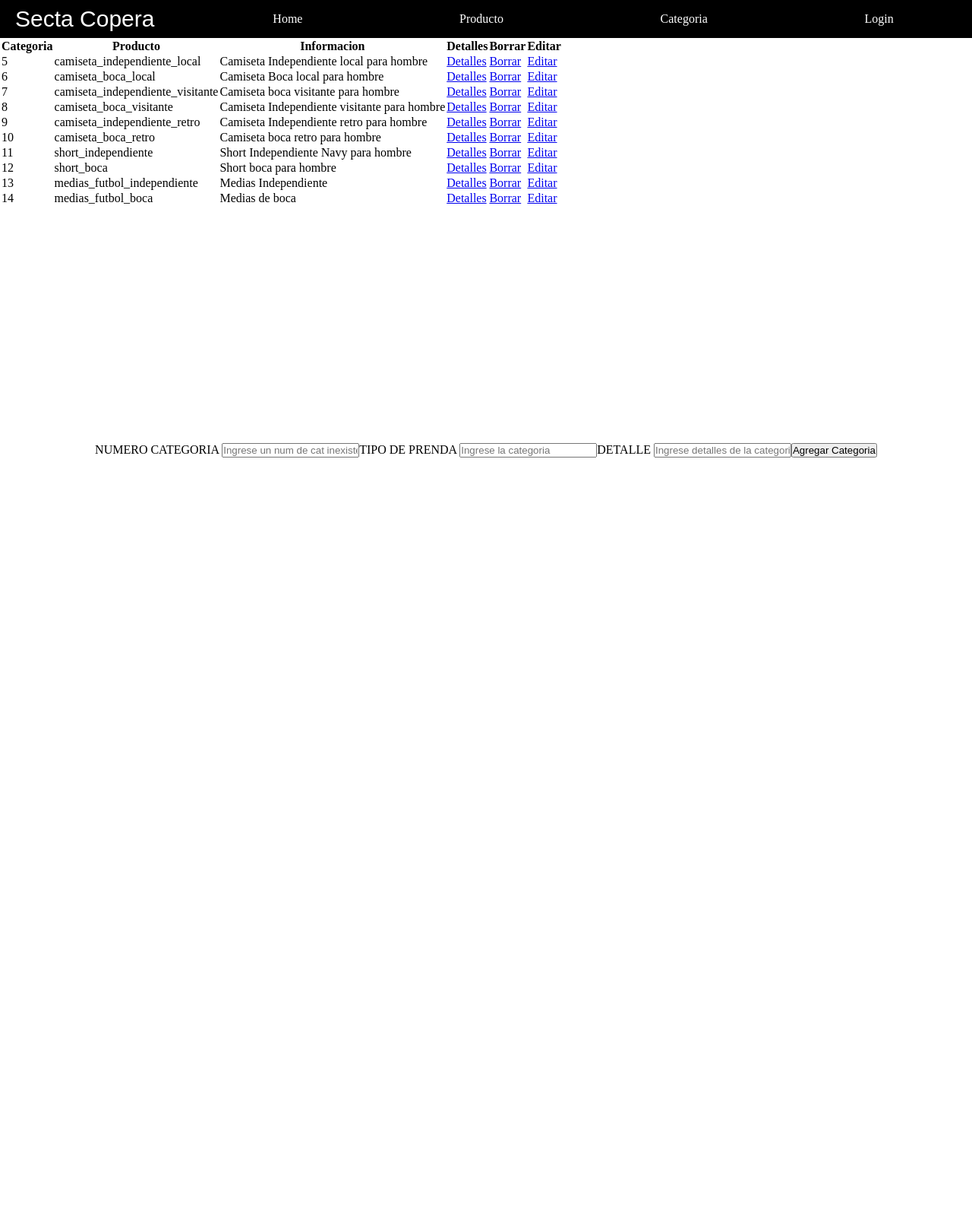
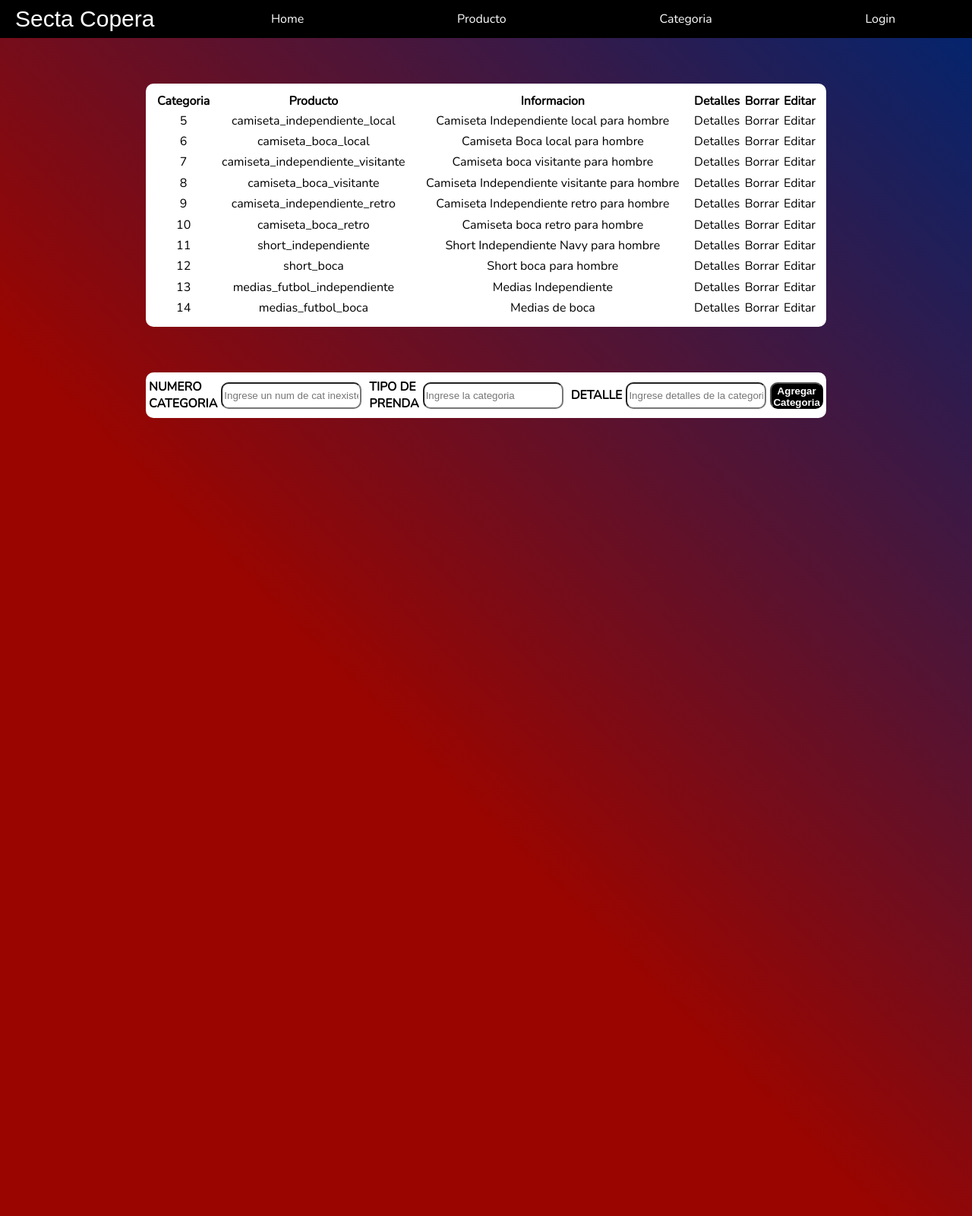
Before and after one commit to NicoGGomez/TPE-WEB2, a PHP site: page /categoria in a window 1280 px wide. Shown: the whole page at 76% size. Before the commit the page ends 602 px from the top, so only its background shows below. Run offline with PHP 8.4, Linux system fonts and the light colour scheme; data comes from the database, SQL or seed files in the repository; some web fonts are replaced.

Commit message:
aplicados algunos estilos

```diff
--- a/styles/style.css
+++ b/styles/style.css
@@ -8,12 +8,123 @@
     box-sizing: border-box;
 }
 
+body {
+    font-family: 'Nunito', sans-serif;
+    background-image: linear-gradient(45deg, #9a0500 40%, #002570 100%);
+    height: 200vh;
+    background-size: cover;
+    background-position: center;
+}
+
+/* CATEGORIA */
+
+.container-categoria {
+    display: flex;
+    width: 100%;
+    justify-content: center;
+    align-items: center;
+}
+
+.container-categoria .table {
+    margin-top: 60px;
+    background-color: #fff;
+    width: 70%;
+    height: 40vh;
+    padding: 10px;
+    border-radius: 10px;
+}
+
+.container-categoria .table thead{
+    align-items: center;
+}
+
+.container-categoria .table td p, a {
+    color: black;
+    text-decoration: none;
+    display: flex;
+    justify-content: center;
+}
+
+.container-categoria .table td a:hover {
+    color: rgb(30, 0, 255);
+}
+
+/* FORM ADD CATEGORIA */
+
+.container-add-categoria {
+    display: flex;
+    justify-content: center;
+}
+
+.container-add-categoria .formulario {
+    margin-top: 60px;
+    background-color: #fff;
+    display: flex;
+    justify-content: center;
+    align-items: center;
+    height: 60px;
+    width: 70%;
+    border-radius: 10px;
+    padding: 10px;
+}
+
+.container-add-categoria .container {
+    display: flex;
+    align-items: center;
+    justify-content: space-around;
+}
+
+.container-add-categoria input {
+    padding: 2px;
+    margin-right: 5px;
+    margin-left: 5px;
+    height: 35px;
+    border-radius: 10px;
+}
+
+.container-add-categoria button {
+    padding: 2px;
+    margin-right: 5px;
+    height: 35px;
+    border-radius: 10px;
+    cursor: pointer;
+    font-weight: bold;
+    color: #fff;
+    background-color: black;
+}
+
+.container-add-categoria label {
+    font-weight: bold;
+    margin-left: 5px;
+}
+
 /* login */
 
-.formulario {
+.container-login .formulario {
     width: 100%;
     height: 80vh;
     display: flex;
     justify-content: center;
     align-items: center;
 }
+
+.container-login .formulario form {
+    background-color: #fff;
+    border-radius: 10px;
+    width: 20%;
+    height: 50vh;
+    display: flex;
+    justify-content: center;
+    align-items: center;
+}
+
+.container-login .formulario button,input{
+    height: 30px;
+    border-radius: 10px;
+}
+
+.container-login .formulario .btn-login{
+    display: flex;
+    justify-content: center;
+    margin-top: 10px;
+}
--- a/templates/categoria.phtml
+++ b/templates/categoria.phtml
@@ -1,4 +1,6 @@
 <?php include('header.phtml'); ?>
+
+<div class="container-categoria">
 <table class="table">
     <thead>
       <tr>
@@ -13,17 +15,17 @@
     <tbody>
     <?php foreach($categorias as $categoria ){ ?>
       <tr>
-      <td><?= $categoria->id_categoria ?></td>
-      <td><?= $categoria->tipo_prenda ?></td>
-      <td><?= $categoria->detalle ?></td>
+      <td><p><?= $categoria->id_categoria ?></p></td>
+      <td><p><?= $categoria->tipo_prenda ?></p></td>
+      <td><p><?= $categoria->detalle ?></p></td>
       <td><a href='detalleCategoria/<?= $categoria->id_categoria ?>' type='button'>Detalles</a></td>
       <td><a href='deleteCategoria/<?= $categoria->id_categoria ?>' type='button'>Borrar</a></td>
       <td><a href='editCategoria/<?= $categoria->id_categoria ?>' type='button'>Editar</a></td>
-
       <?php } ?>
       </tr>
 
     </tbody>
   </table>
+</div>
 
     <?php include('templates/formAddCategoria.phtml'); ?>
--- a/templates/formAddCategoria.phtml
+++ b/templates/formAddCategoria.phtml
@@ -1,15 +1,17 @@
+<div class="container-add-categoria">
 <form class="formulario" action="addCategoria" method="POST">
-    <div>
+    <div class="container">
         <label class="form-label">NUMERO CATEGORIA</label>
         <input type="text" name="id_categoria" placeholder="Ingrese un num de cat inexistente" class="form-control" required>
     </div>
-      <div>
+    <div class="container">
         <label class="form-label">TIPO DE PRENDA</label>
         <input type="text" name="tipo_prenda" placeholder="Ingrese la categoria" class="form-control" required>
     </div>
-    <div>
+    <div class="container">
         <label class="form-label">DETALLE</label>
         <input type="text" name="detalle" placeholder="Ingrese detalles de la categoria" class="form-control" required>
     </div>
         <button type="submit" class="btn-form-login">Agregar Categoria</button>
-    </form>
+</form>
+</div>
--- a/templates/login.phtml
+++ b/templates/login.phtml
@@ -1,5 +1,6 @@
 <?php require('header.phtml') ?>
 
+<div class="container-login">
 <div class="formulario">
     <form action="validate" method="POST" class="sub-form">
         <div class="upper-form">
@@ -16,6 +17,7 @@
     </form>
 
 </div>
+</div>
 
 <?php if ($error): ?>
             <div>
```
